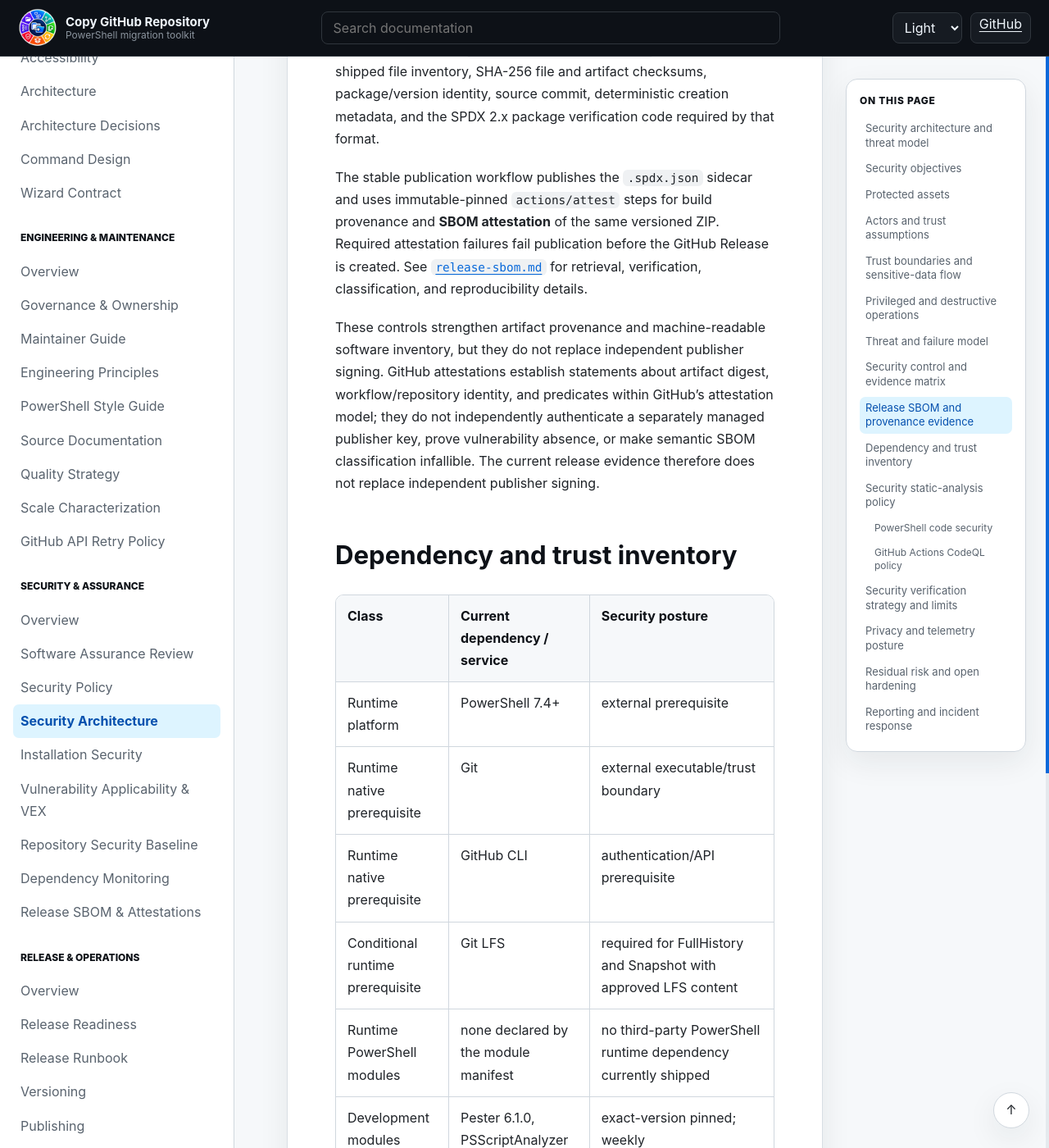
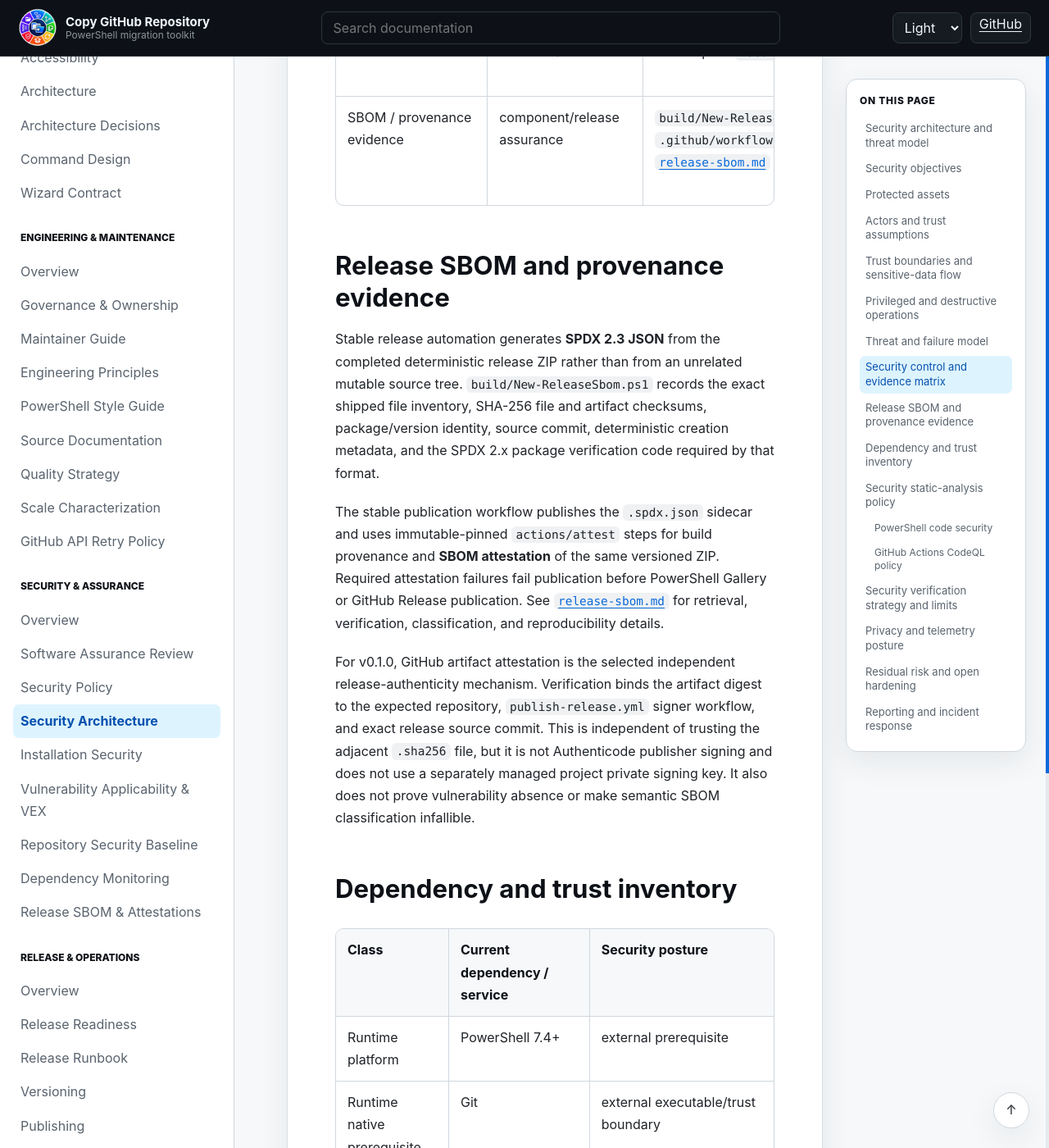
Before and after one commit to infoconex/copy-github-repo, a Jekyll site: the page built from docs/security/security-architecture.md, in a window 1280 px wide and 1400 px high, scrolled down 10174 px. Shown: the whole window at 82% size. Built offline with Jekyll 4.4.1, drawn with Linux system fonts in a browser that asks for light colours; our own code applies the rules of GitHub Pages for plain Markdown files; some of the changed text lies outside the part shown.

Commit message:
docs: align security architecture with v0.1.0 release controls

```diff
--- a/docs/security/security-architecture.md
+++ b/docs/security/security-architecture.md
@@ -100,7 +100,7 @@ After a post-mutation failure, the product preserves known repositories and reco
 | Local disk/temp resource failure | interrupted copy/evidence loss | observed-workspace preflight can reject a defensible shortage before mutation; later exhaustion follows preservation-first recovery semantics |
 | Partial mutation | archive/destination may exist after failure | explicit completed-stage/recovery evidence; no automatic rollback/delete |
 | Settings/protection restoration failure | verified content with incomplete configuration | content verifies first, settings then protection; failure is reported as a distinct late mutation state |
-| Release artifact substitution | user installs unintended bytes | SHA-256 integrity comparison plus GitHub build-provenance and SBOM attestations bind release evidence to the versioned ZIP; independent publisher signing remains a separate control |
+| Release artifact substitution | user installs unintended bytes | SHA-256 integrity comparison plus GitHub build-provenance attestation bound to the release ZIP, expected repository, signer workflow, and source commit; Authenticode remains a separate optional control |
 | Dependency/workflow compromise | CI/release or development environment compromise | exact dependency/action pinning, reviewed development dependency versions, dedicated PowerShell security analysis, CodeQL analysis of GitHub Actions workflows, dependency monitoring, and repository-security baseline verification |
 | Persistent PSGallery trust mutation during dev setup | workstation trust posture altered | development dependency installer targets PSGallery explicitly without changing repository `InstallationPolicy`; regression is protected by `DevelopmentDependencies.Tests.ps1` |
 
@@ -124,13 +124,13 @@ Status vocabulary:
 | Credential minimization | reduce token exposure | existing `gh` auth, command-scoped helper, no intentional token persistence/output | security/documentation contracts and implementation review | Implemented; not a guarantee against compromised prerequisites |
 | GitHub.com-only host guard | prevents unvalidated host semantics | explicit fail-closed host checks | `HostName.Tests.ps1` | Implemented + automatically verified |
 | Content-before-settings/protection ordering | prevents protection from blocking initial publication and makes late failure explicit | application orchestration | settings/protection tests | Implemented + automatically verified |
-| Release ZIP SHA-256 check | integrity/corruption detection | stable installer/release contract | installation-security and release contract tests | Implemented contract; does not independently authenticate publisher |
+| Release ZIP SHA-256 check | integrity/corruption detection | stable installer/release contract | installation-security and release contract tests | Implemented; checksum alone does not authenticate publisher |
 | Development dependency version review | reduce stale development-tool risk | exact pins in `build/DevelopmentDependencies.psd1` | cross-platform project-quality validation and upstream release/advisory review | Implemented + automatically verified for selected pins |
 | Dedicated PowerShell code security analysis | expose PowerShell-specific security failures separately from general quality | `.github/workflows/analyze-code-security.yml` using `PSScriptAnalyzerSecuritySettings.psd1`, `Measure-CgrSecurity`, selected built-in rules, and targeted Pester evidence | `CodeSecurityWorkflow.Tests.ps1`, `PSScriptAnalyzerSecurityRules.Tests.ps1`, safety/recovery tests | Implemented + automatically verified when the dedicated workflow passes |
 | CodeQL for GitHub Actions | workflow-code static analysis | `.github/workflows/analyze-github-actions-security.yml`, language `actions`, `security-extended` queries | `CodeQLWorkflow.Tests.ps1` + successful live CodeQL workflow execution | Implemented + automatically verified for GitHub Actions workflows; does not scan PowerShell source |
 | Automated dependency/supply-chain monitoring | outdated/vulnerable dependency visibility | `.github/dependabot.yml`, `.github/workflows/monitor-dependencies.yml`, [`dependency-monitoring.md`](dependency-monitoring.md) | `DevelopmentDependencies.Tests.ps1` + scheduled/manual workflow contract | Implemented + automatically verified |
-| Live GitHub security-setting baseline | secret scanning, push protection, Dependabot/code scanning settings and main-branch ruleset expectations | [`repository-security-baseline.md`](repository-security-baseline.md) | live repository settings and owner-side verification | Platform-provided / live verification required; baseline currently not fully satisfied |
-| Independent release authenticity/signing | publisher/artifact authenticity independent of GitHub-hosted attestations/checksums | this security architecture plus release readiness | future signature/authenticity verification | Planned / open; must be explicitly dispositioned for release |
+| Live GitHub security-setting baseline | secret scanning, push protection, Dependabot/code scanning settings and main-branch ruleset expectations | [`repository-security-baseline.md`](repository-security-baseline.md) | live repository settings and owner-side verification | Platform-provided / live verification required; required v0.1.0 baseline restored and verified during release qualification |
+| Independent release authenticity/signing | authenticate release artifact origin beyond an adjacent checksum | GitHub artifact attestations produced by `.github/workflows/publish-release.yml` and verified against repository/workflow/source identity | release workflow attestation records, `install-release.ps1`, [`installation-security.md`](installation-security.md) | Implemented for v0.1.0 with GitHub artifact attestations; Authenticode publisher signing remains optional/not implemented |
 | PSGallery trust-policy preservation | avoid persistent development-host trust mutation | dependency installer does not call `Set-PSRepository`; exact versions are installed from explicit `PSGallery` source | `DevelopmentDependencies.Tests.ps1`, cross-platform project-quality validation | Implemented + automatically verified |
 | SBOM / provenance evidence | component/release assurance | `build/New-ReleaseSbom.ps1`, `.github/workflows/publish-release.yml`, [`release-sbom.md`](release-sbom.md) | `ReleaseSbom.Tests.ps1`, release workflow contracts, cross-platform project-quality evidence | Implemented + automatically verified |
 
@@ -138,9 +138,9 @@ Status vocabulary:
 
 Stable release automation generates **SPDX 2.3 JSON** from the completed deterministic release ZIP rather than from an unrelated mutable source tree. `build/New-ReleaseSbom.ps1` records the exact shipped file inventory, SHA-256 file and artifact checksums, package/version identity, source commit, deterministic creation metadata, and the SPDX 2.x package verification code required by that format.
 
-The stable publication workflow publishes the `.spdx.json` sidecar and uses immutable-pinned `actions/attest` steps for build provenance and **SBOM attestation** of the same versioned ZIP. Required attestation failures fail publication before the GitHub Release is created. See [`release-sbom.md`](release-sbom.md) for retrieval, verification, classification, and reproducibility details.
+The stable publication workflow publishes the `.spdx.json` sidecar and uses immutable-pinned `actions/attest` steps for build provenance and **SBOM attestation** of the same versioned ZIP. Required attestation failures fail publication before PowerShell Gallery or GitHub Release publication. See [`release-sbom.md`](release-sbom.md) for retrieval, verification, classification, and reproducibility details.
 
-These controls strengthen artifact provenance and machine-readable software inventory, but they do not replace independent publisher signing. GitHub attestations establish statements about artifact digest, workflow/repository identity, and predicates within GitHub's attestation model; they do not independently authenticate a separately managed publisher key, prove vulnerability absence, or make semantic SBOM classification infallible. The current release evidence therefore does not replace independent publisher signing.
+For v0.1.0, GitHub artifact attestation is the selected independent release-authenticity mechanism. Verification binds the artifact digest to the expected repository, `publish-release.yml` signer workflow, and exact release source commit. This is independent of trusting the adjacent `.sha256` file, but it is not Authenticode publisher signing and does not use a separately managed project private signing key. It also does not prove vulnerability absence or make semantic SBOM classification infallible.
 
 ## Dependency and trust inventory
 
@@ -221,8 +221,8 @@ Repository content necessarily crosses Git/GitHub transport boundaries as part o
 
 The following remain explicit for release review:
 
-- the live repository security baseline is currently not fully satisfied until the required `main` ruleset and owner-side settings are verified;
-- independent release authenticity/signing remains a planned/open control and requires explicit release disposition if not implemented;
+- live repository security settings are platform-provided state and must be reverified for future release candidates when configuration may have changed;
+- Authenticode publisher signing is not implemented; v0.1.0 instead uses GitHub artifact attestations as its independent authenticity mechanism;
 - native prerequisite compromise (PowerShell, Git, Git LFS, GitHub CLI) remains outside the module's direct enforcement boundary;
 - GitHub.com availability, authorization, API behavior, and remote-side consistency are external dependencies;
 - no static-analysis combination is proof of vulnerability absence;
```
